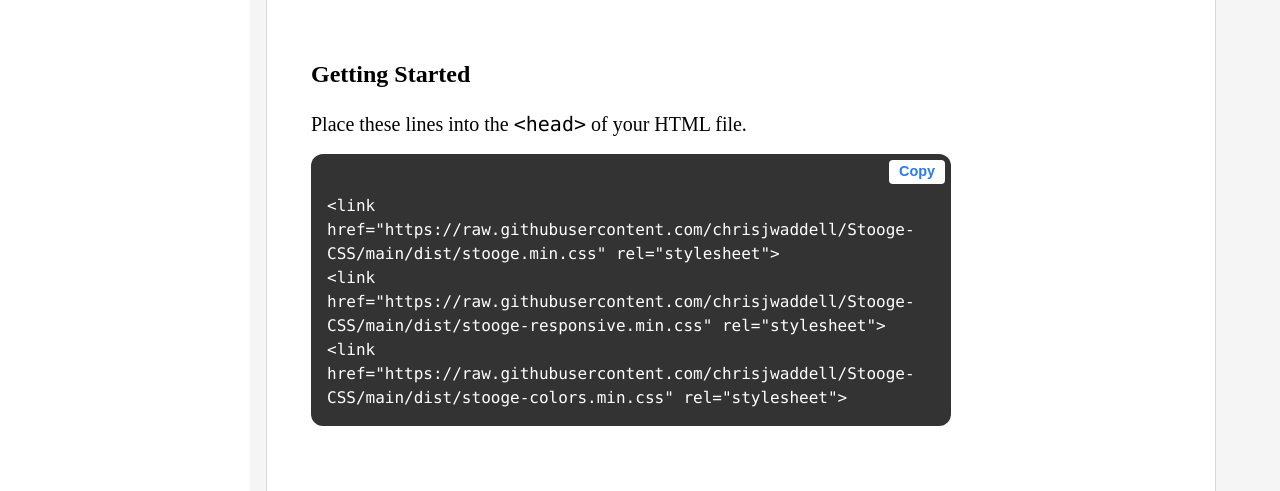
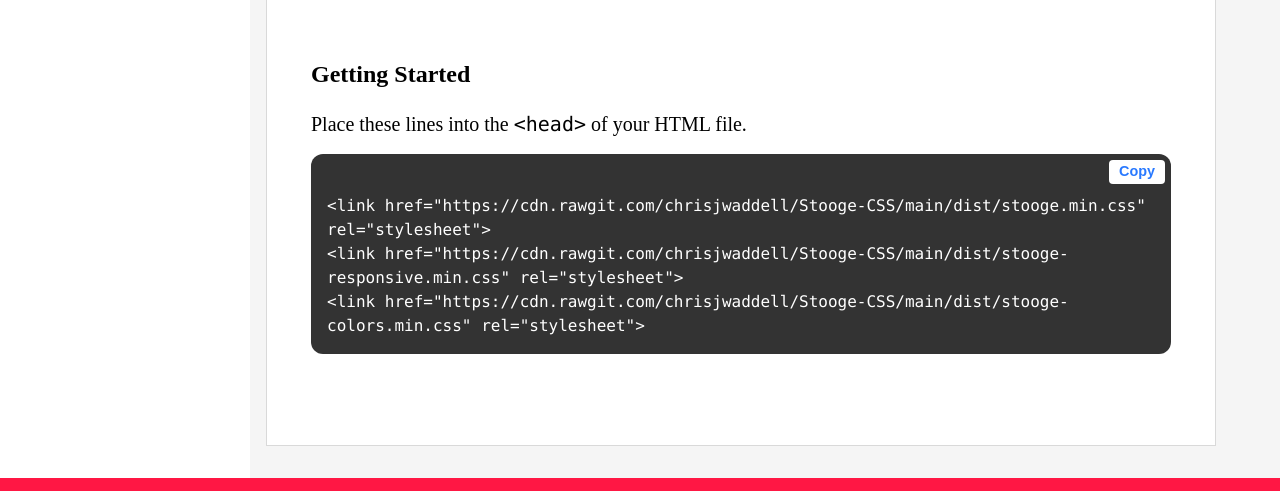
Before and after one commit to chrisjwaddell/Stooge-CSS, a website: page index.html in a window 1280 px wide. Shown: the part 2332-2823 px from the top of the page. Drawn offline with Linux system fonts and the light colour scheme.

Commit message:
cdn change

```diff
--- a/index.html
+++ b/index.html
@@ -408,9 +408,9 @@
                     <h3>Getting Started</h3>
 
                     <p>Place these lines into the <span class="code">&lt;head&gt;</span> of your HTML file.</p>
-                    <pre class="mt-1 pa-1 br-075 pt-25 po-re mw-40a"><code>&lt;link href="https://raw.githubusercontent.com/chrisjwaddell/Stooge-CSS/main/dist/stooge.min.css" rel="stylesheet"&gt
-&ltlink href="https://raw.githubusercontent.com/chrisjwaddell/Stooge-CSS/main/dist/stooge-responsive.min.css" rel="stylesheet"&gt
-&ltlink href="https://raw.githubusercontent.com/chrisjwaddell/Stooge-CSS/main/dist/stooge-colors.min.css" rel="stylesheet"&gt</code>
+                    <pre class="wi-100-p mt-1 pa-1 br-075 pt-25 po-re"><code>&lt;link href="https://cdn.rawgit.com/chrisjwaddell/Stooge-CSS/main/dist/stooge.min.css" rel="stylesheet"&gt
+&ltlink href="https://cdn.rawgit.com/chrisjwaddell/Stooge-CSS/main/dist/stooge-responsive.min.css" rel="stylesheet"&gt
+&ltlink href="https://cdn.rawgit.com/chrisjwaddell/Stooge-CSS/main/dist/stooge-colors.min.css" rel="stylesheet"&gt</code>
 <button class="btn btn-copy">Copy</button></pre>
 
                 </div>
```
